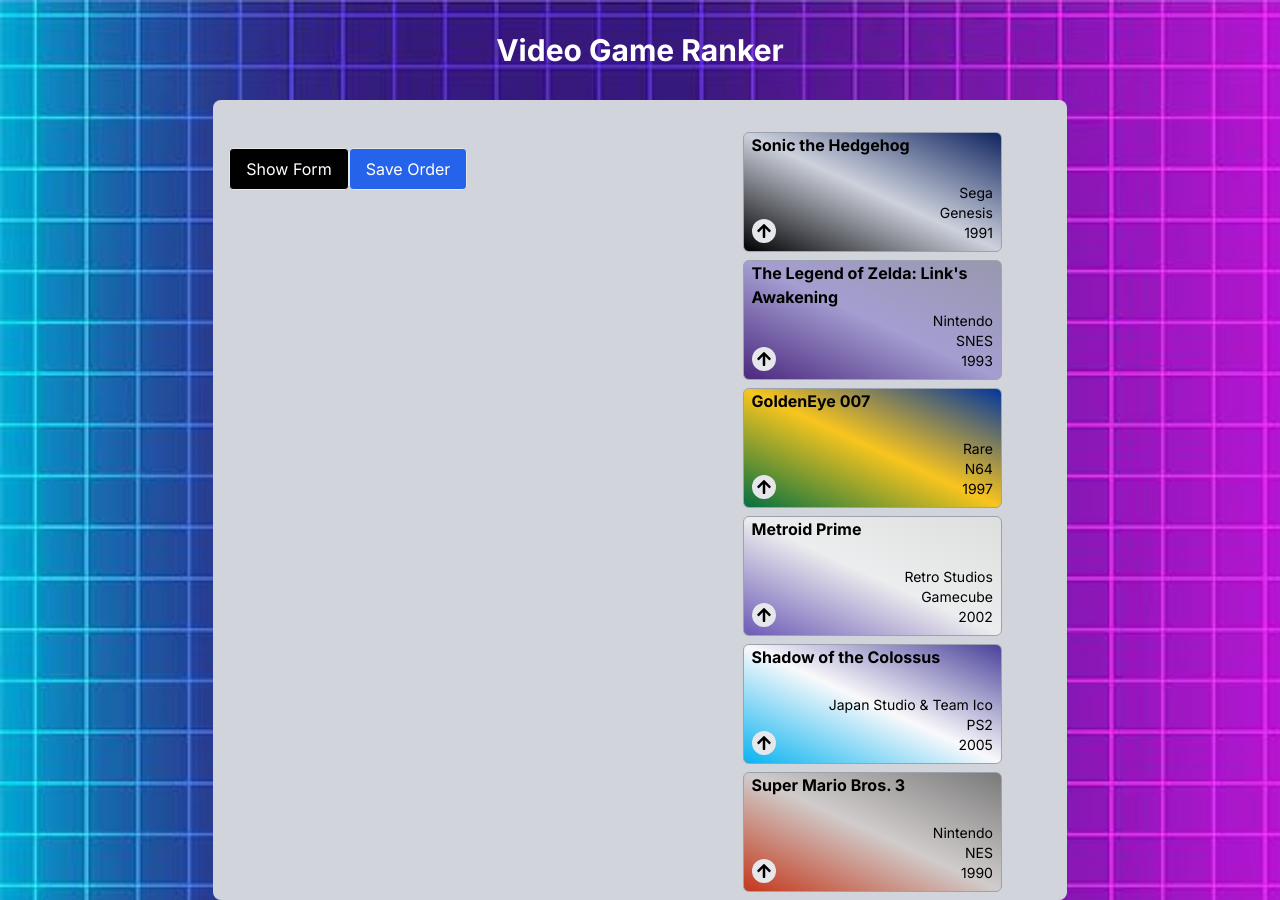
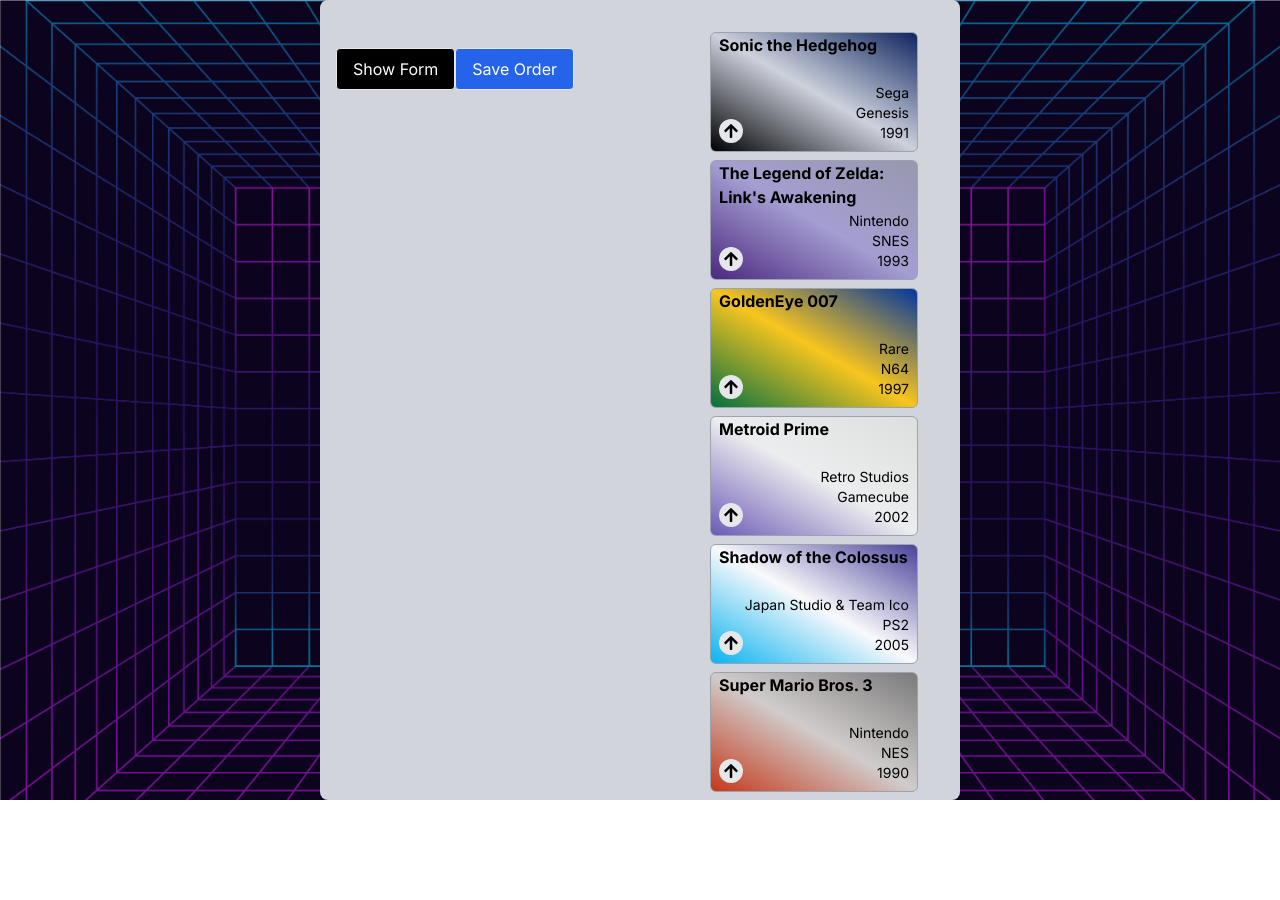
Before and after one commit to AM-TEK/vgranker, a Next.js app: page / in a window 1280 px wide. After the commit the page ends 800 px from the top, so only its background shows below. Built offline with nearby package versions, Linux system fonts and the light colour scheme.

Commit message:
change background

```diff
--- a/app/page.js
+++ b/app/page.js
@@ -4,8 +4,8 @@ import VideoGameList from '../components/VideoGameList';
 
 export default function Home() {
   return (
-    <div className="bg-gradient-grid bg-cover bg-no-repeat">
-      <h1 className="p-8 text-3xl font-bold text-center text-white">Video Game Ranker</h1>
+    <div className="bg-no-repeat bg-cover bg-gradient-grid">
+      {/* <h1 className="p-8 text-3xl font-bold text-center text-white">Video Game Ranker</h1> */}
       <VideoGameList />
     </div>
   );
--- a/components/VideoGameList.js
+++ b/components/VideoGameList.js
@@ -101,7 +101,7 @@ const VideoGameList = () => {
 
   return (
     <div className="flex justify-center">
-      <div className="flex flex-col w-2/3 max-h-screen py-4 overflow-y-auto bg-gray-300 rounded-lg lg:flex-row">
+      <div className="flex flex-col w-1/2 max-h-screen py-4 overflow-y-auto bg-gray-300 rounded-lg lg:flex-row">
         <div className="w-full p-4 lg:w-4/5">
           {listName && (
             <div className='mb-4 text-center'>
--- a/tailwind.config.js
+++ b/tailwind.config.js
@@ -8,7 +8,7 @@ module.exports = {
   theme: {
     extend: {
       backgroundImage: {
-        'gradient-grid': "url('/gradient-grid-bg.jpg')",
+        'gradient-grid': "url('/vg-holodeck.jpg')",
       },
     },
   },
```
Also changed, not shown: public/vg-holodeck.jpg (added).
